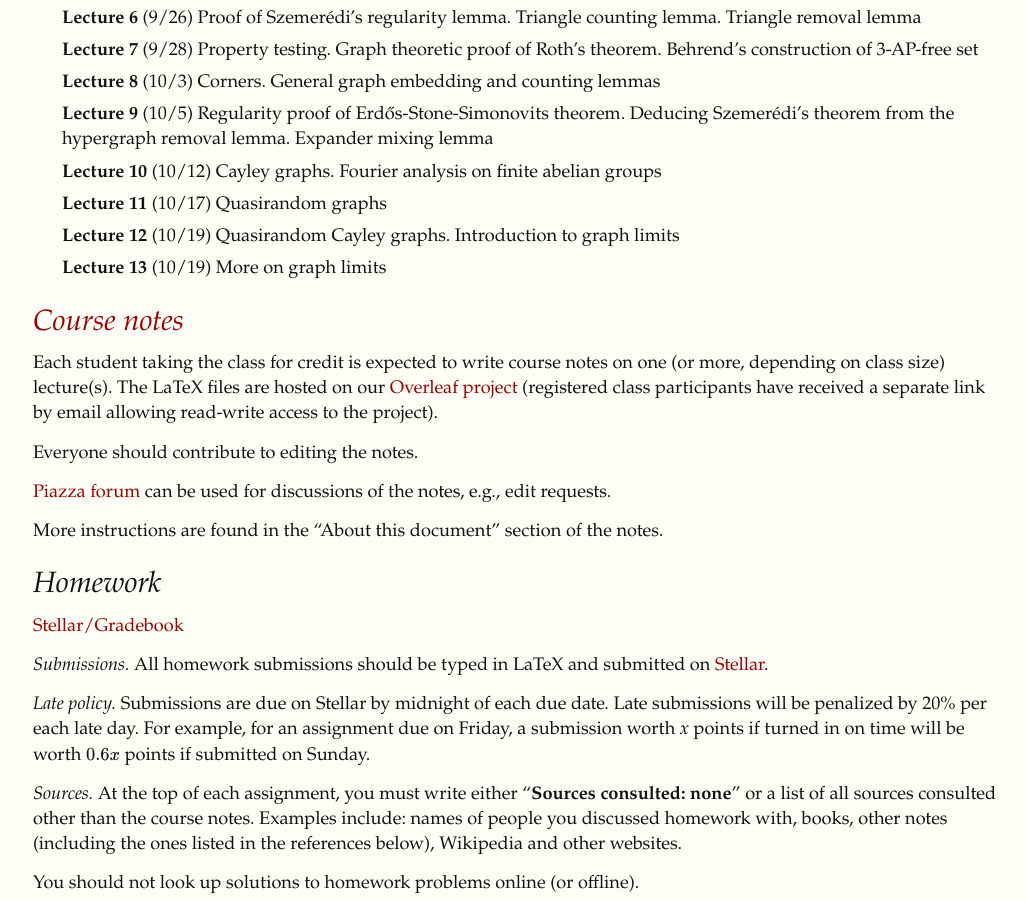
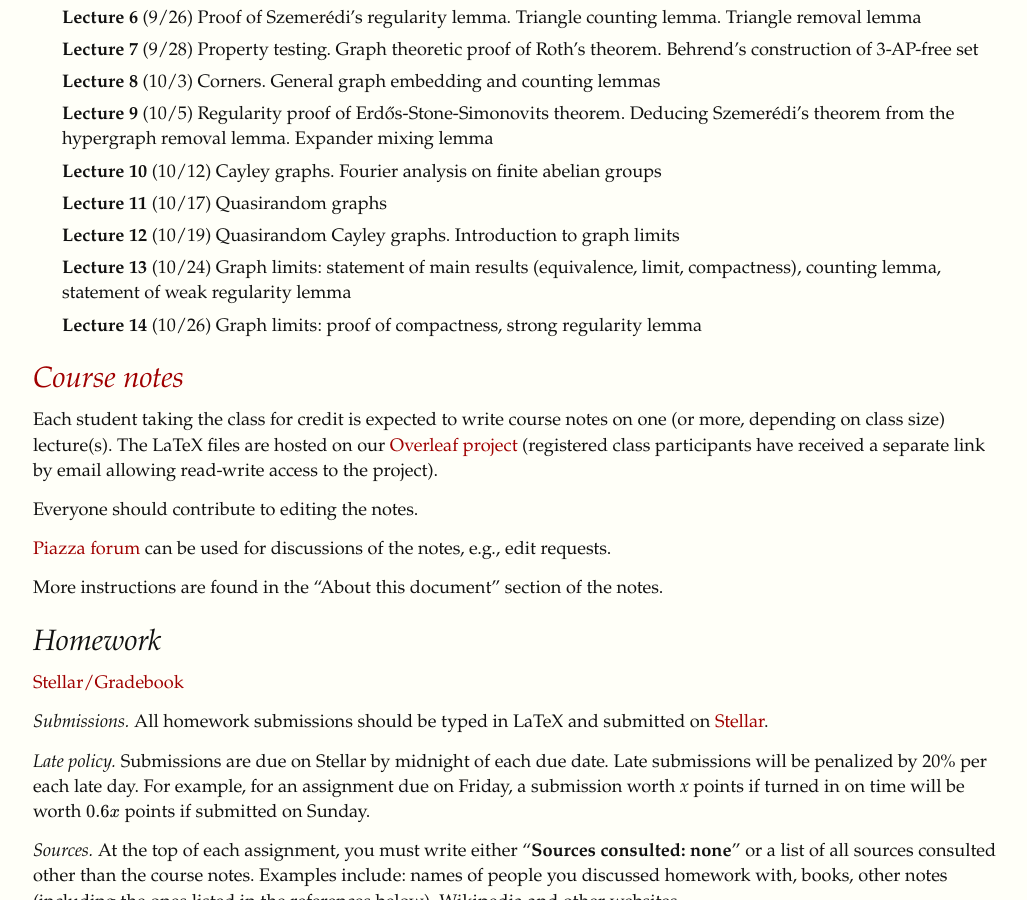
Before and after one commit to yufeizhao/yufeizhao.github.io, a Jekyll site: the page built from gtac/index.md, in a window 1280 px wide and 900 px high, scrolled down 1562 px. Shown: the whole window, without its empty margins (122-1149 px from the left). Built offline with Jekyll 4.4.1, drawn with Linux system fonts in a browser that asks for light colours; nearby versions of some CDN libraries; formulas are drawn with MathJax 3.

Commit message:
ps3 lec outlines

```diff
--- a/gtac/index.md
+++ b/gtac/index.md
@@ -60,7 +60,9 @@ Although the course will be largely divided into two parts (graph theory in the
 - **Lecture 10** (10/12) Cayley graphs. Fourier analysis on finite abelian groups
 - **Lecture 11** (10/17) Quasirandom graphs
 - **Lecture 12** (10/19) Quasirandom Cayley graphs. Introduction to graph limits
-- **Lecture 13** (10/19) More on graph limits
+- **Lecture 13** (10/24) Graph limits: statement of main results (equivalence, limit, compactness), counting lemma, statement of weak regularity lemma
+- **Lecture 14** (10/26) Graph limits: proof of compactness, strong regularity lemma
+
 
 
 ## [Course notes](https://www.overleaf.com/docs/10882601ffdwmvdgdptp/pdf.pdf)
```
Also changed, not shown: 1 other file.
